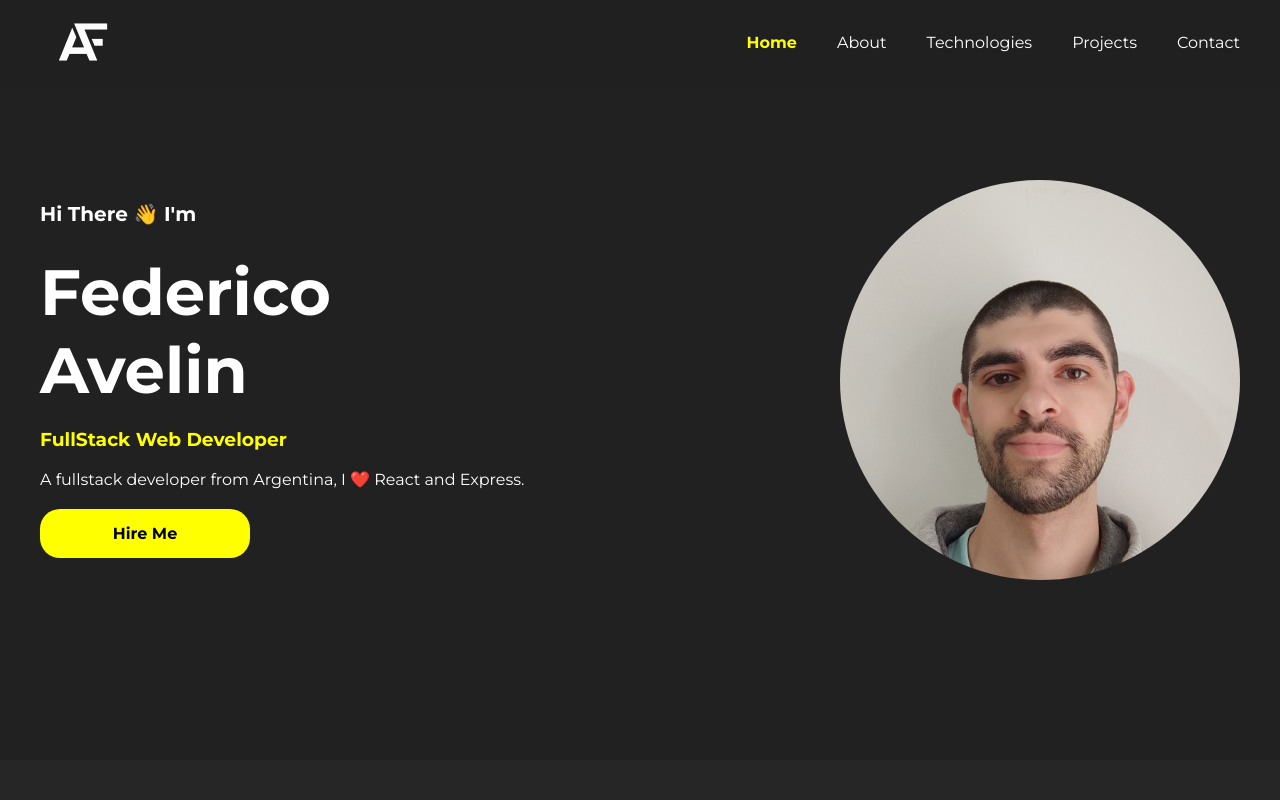
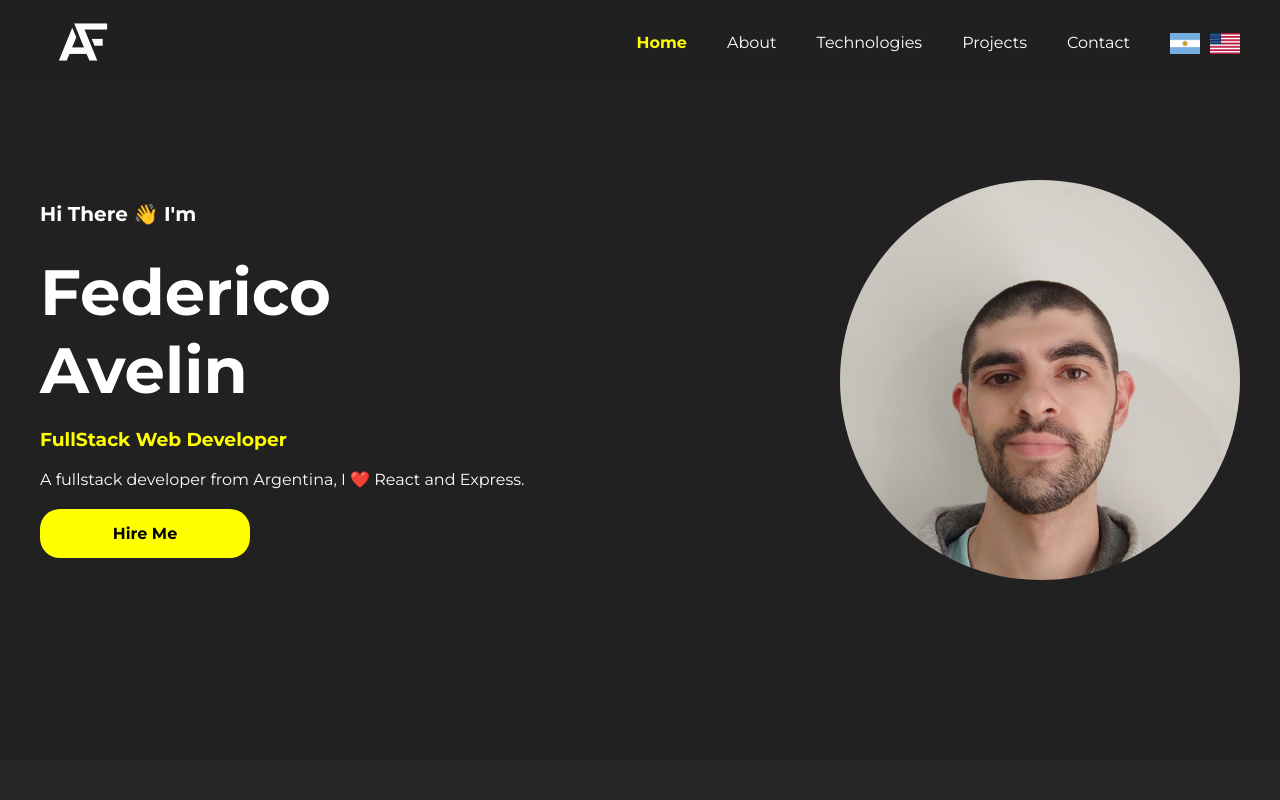
Before and after one commit to javiirigoyen/portfolio, a React (Create React App) app: page / in a window 1280 px wide. Shown: the top 800 px of the page. Built offline with nearby package versions, Linux system fonts and the light colour scheme.

Commit message:
load flags component

```diff
--- a/src/components/NavBar/NavBar.tsx
+++ b/src/components/NavBar/NavBar.tsx
@@ -1,6 +1,7 @@
 import React from "react";
 import logo from "../../assets/imgs/logo.png";
 import Sidebar from "./Sidebar/Sidebar";
+import Flags from "./Flags/Flags";
 import s from "./NavBar.module.css";
 
 export const items: string[] = [
@@ -18,6 +19,7 @@ interface Item {
 
 interface NavProps {
   select: string;
+  setLang: any;
 }
 
 export function NavItem({ title, select }: Item) {
@@ -33,7 +35,7 @@ export function NavItem({ title, select }: Item) {
   );
 }
 
-function NavBar({ select }: NavProps) {
+function NavBar({ select, setLang }: NavProps) {
   return (
     <div className={s.nav}>
       <div className={s.container}>
@@ -44,6 +46,7 @@ function NavBar({ select }: NavProps) {
           {items.map((item, index) => (
             <NavItem key={`${item}_${index}`} title={item} select={select} />
           ))}
+          <Flags setLang={setLang} />
         </div>
         <Sidebar select={select} />
       </div>
```
